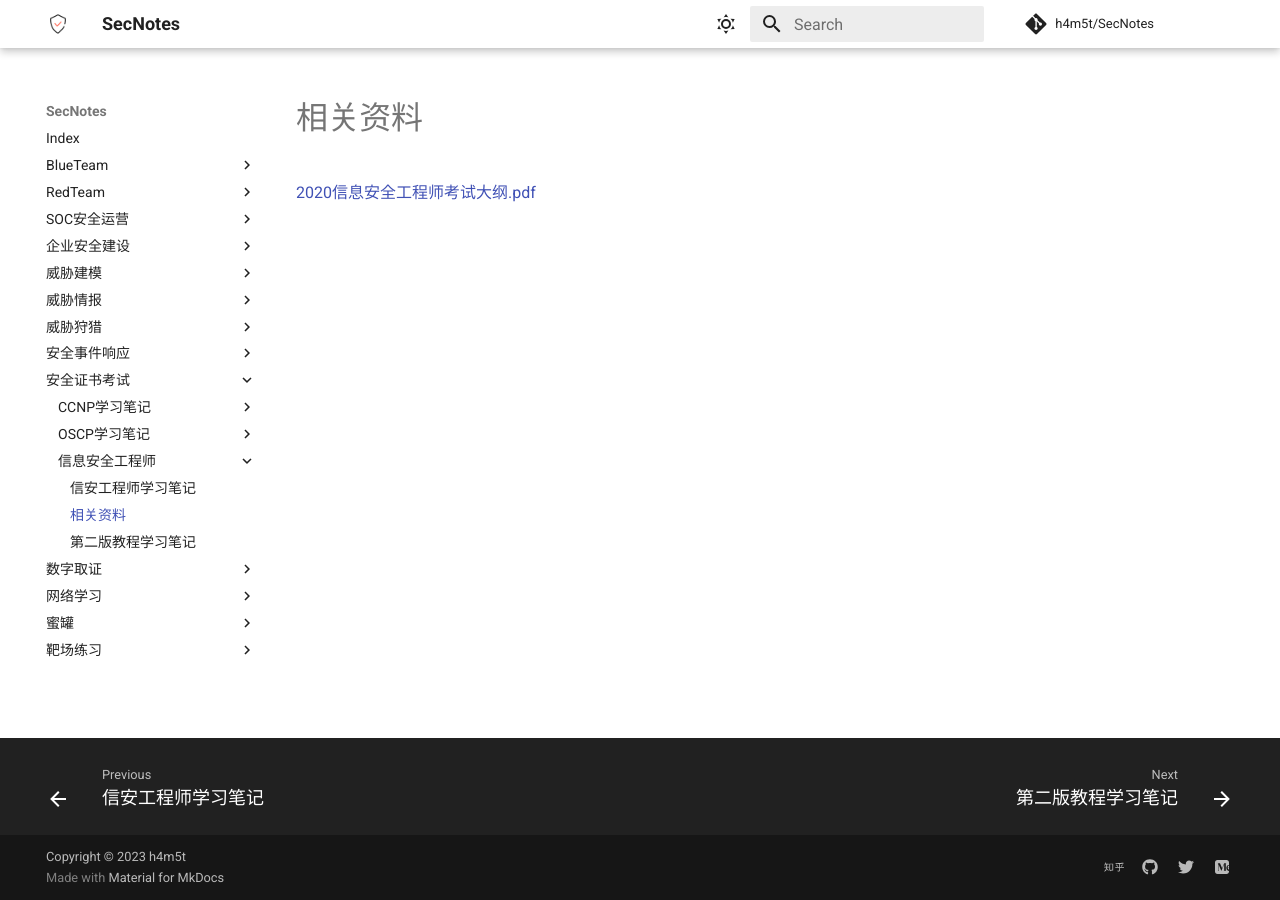
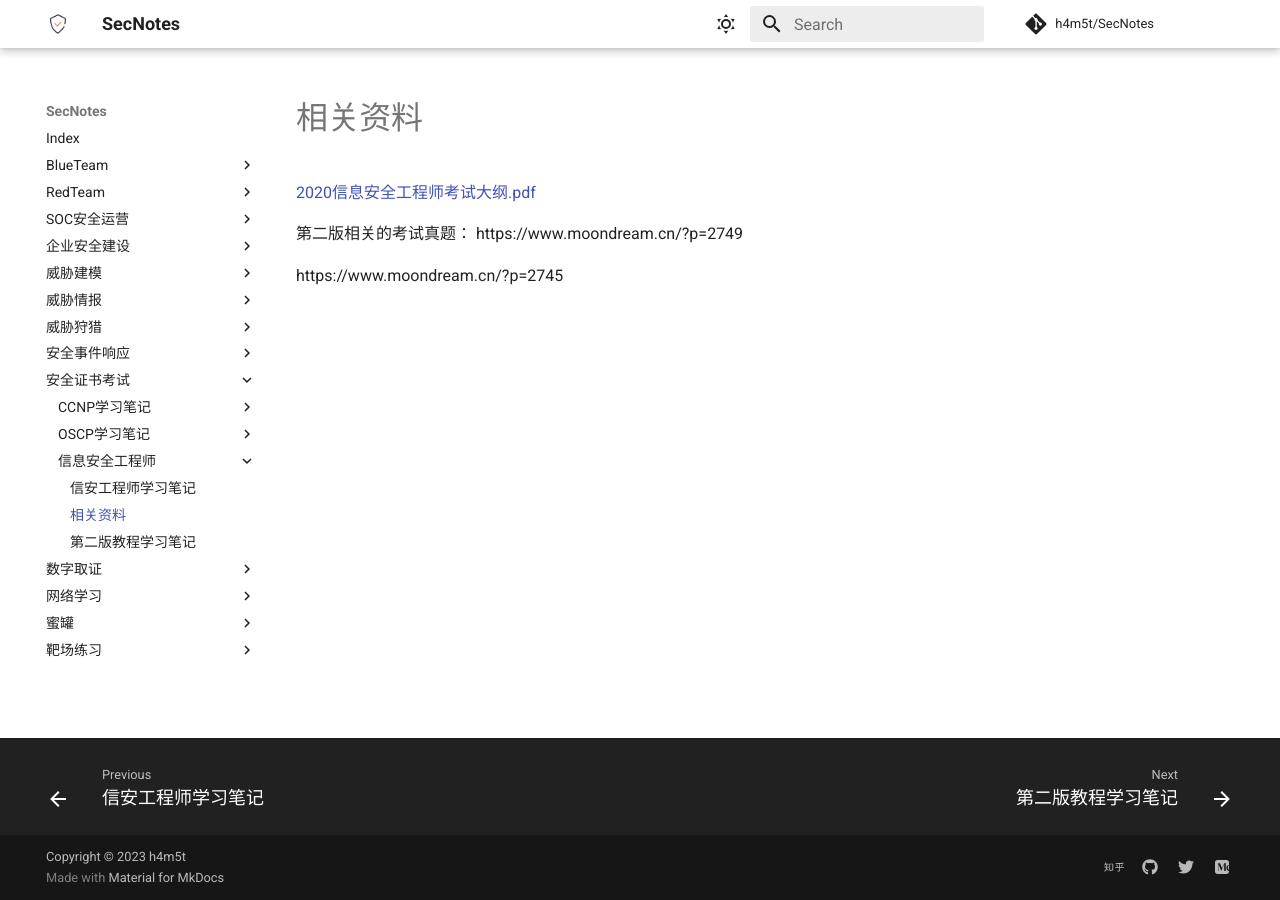
Before and after one commit to h4m5t/SecNotes, an MkDocs documentation site: the page built from docs/安全证书考试/信息安全工程师/学习资料.md, in a window 1280 px wide. Built offline with MkDocs 1.6.1 and Material for MkDocs 9.7.7, drawn with Linux system fonts in a browser that asks for light colours; comment, search, counter and statistics services are not loaded.

Commit message:
Update 学习资料.md

```diff
--- a/docs/安全证书考试/信息安全工程师/学习资料.md
+++ b/docs/安全证书考试/信息安全工程师/学习资料.md
@@ -1,3 +1,8 @@
 # 相关资料
 
 [2020信息安全工程师考试大纲.pdf](assets/2020信息安全工程师考试大纲.pdf)
+
+第二版相关的考试真题：
+https://www.moondream.cn/?p=2749
+
+https://www.moondream.cn/?p=2745
```
